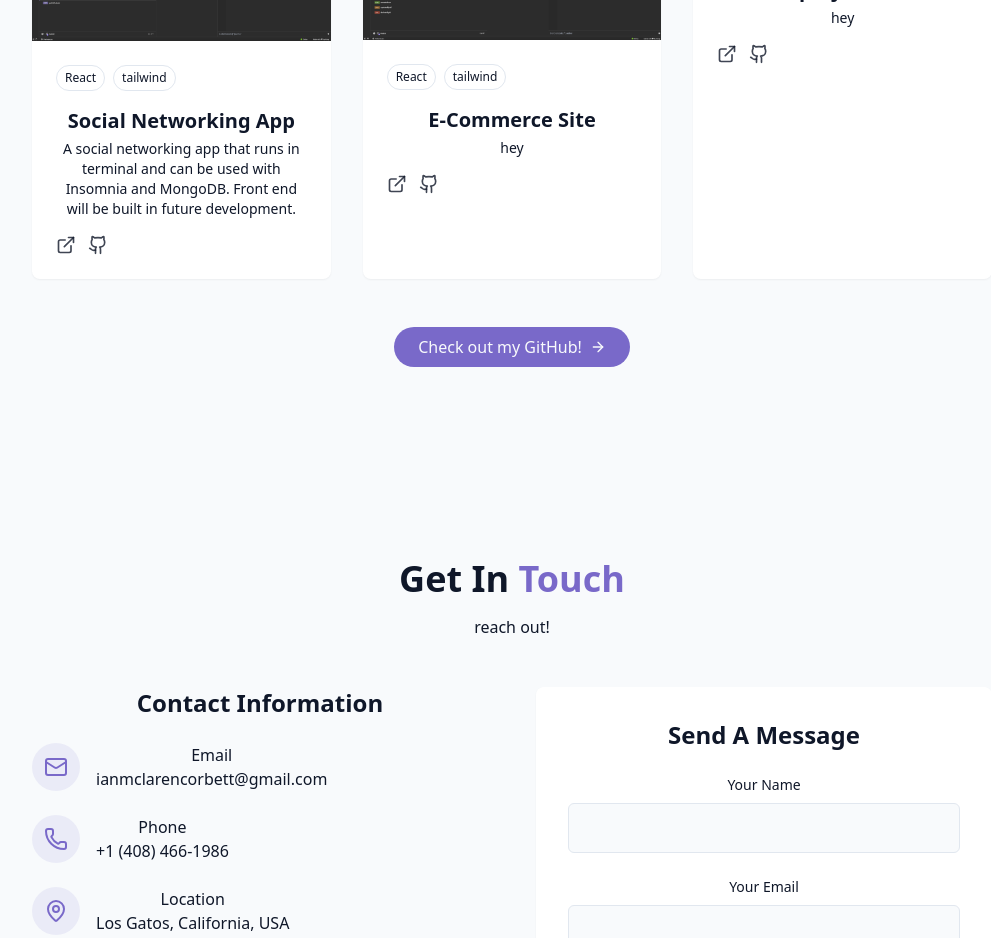
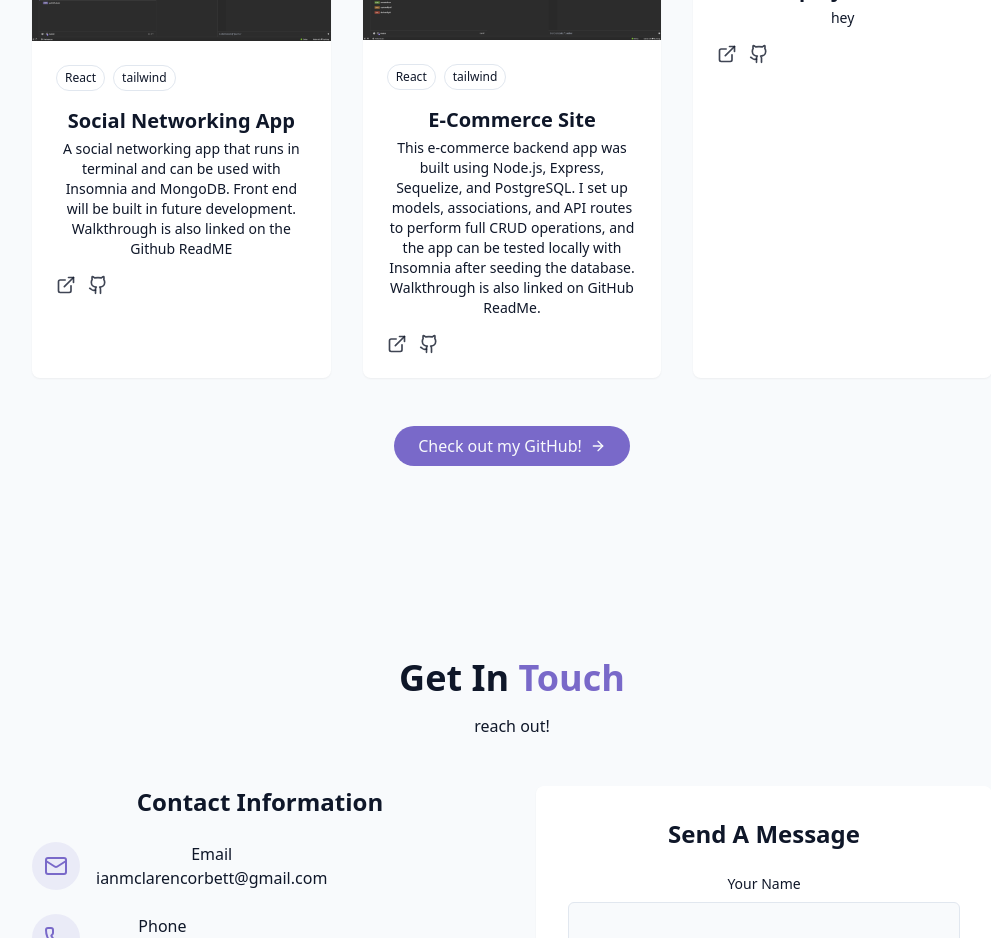
Before and after one commit to iancorbett/reactPortfolio, a React (Vite) app: page / in a window 1280 px wide. Shown: the part 3540-4478 px from the top of the page, without its empty margins (128-1119 px from the left). Built offline with nearby package versions, Linux system fonts and the light colour scheme; no server answers.

Commit message:
add info about project 2

```diff
--- a/src/components/ProjectsSection.jsx
+++ b/src/components/ProjectsSection.jsx
@@ -14,7 +14,7 @@ const projects = [
     {
 
         title: "Social Networking App",
-        description: "A social networking app that runs in terminal and can be used with Insomnia and MongoDB. Front end will be built in future development.",
+        description: "A social networking app that runs in terminal and can be used with Insomnia and MongoDB. Front end will be built in future development. Walkthrough is also linked on the Github ReadME",
         image: "Project1.png",
         tags: ["React", "tailwind"],
         demoUrl: "#",
@@ -23,7 +23,7 @@ const projects = [
     {
 
         title: "E-Commerce Site",
-        description: "hey",
+        description: "This e-commerce backend app was built using Node.js, Express, Sequelize, and PostgreSQL. I set up models, associations, and API routes to perform full CRUD operations, and the app can be tested locally with Insomnia after seeding the database. Walkthrough is also linked on GitHub ReadMe.",
         image: "Project2.png",
         tags: ["React", "tailwind"],
         demoUrl: "#",
```
